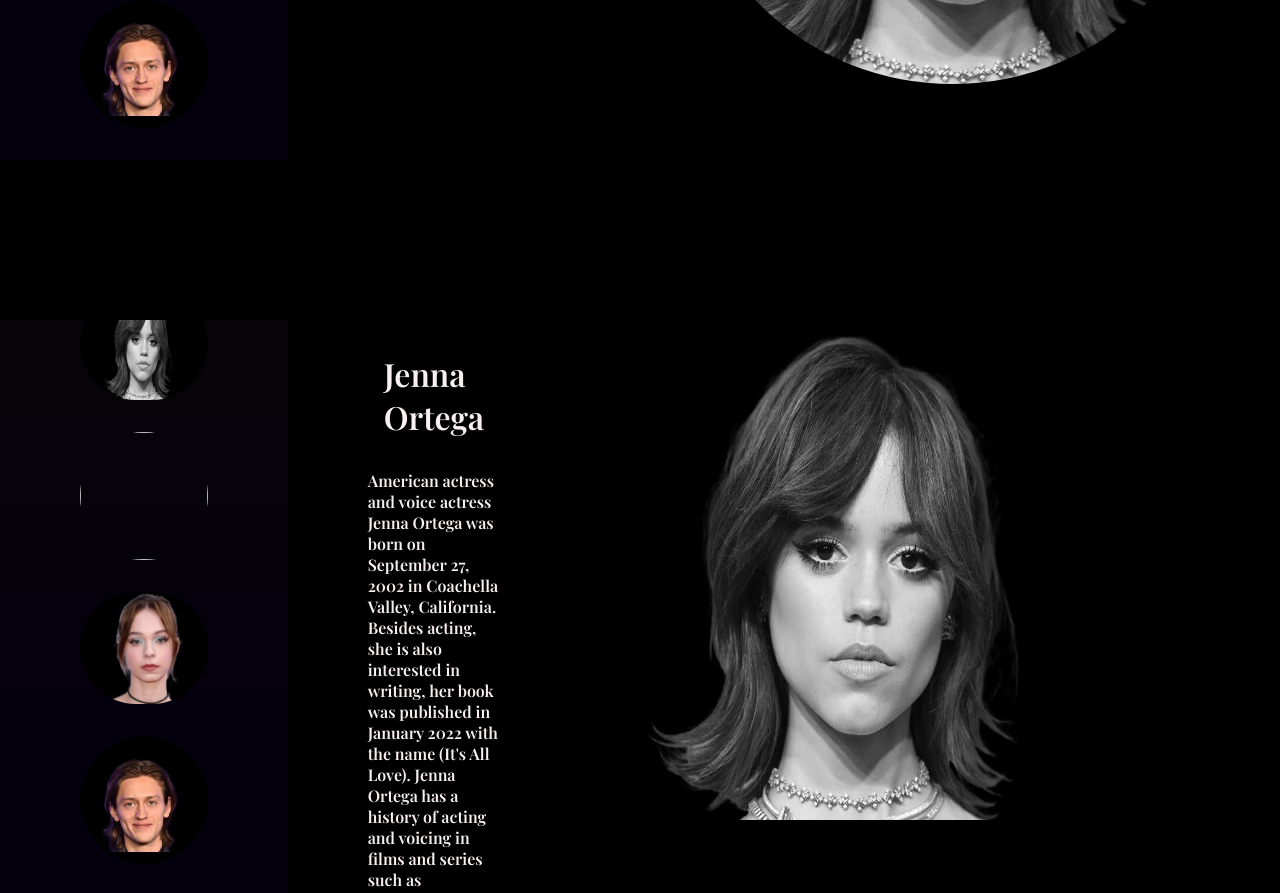
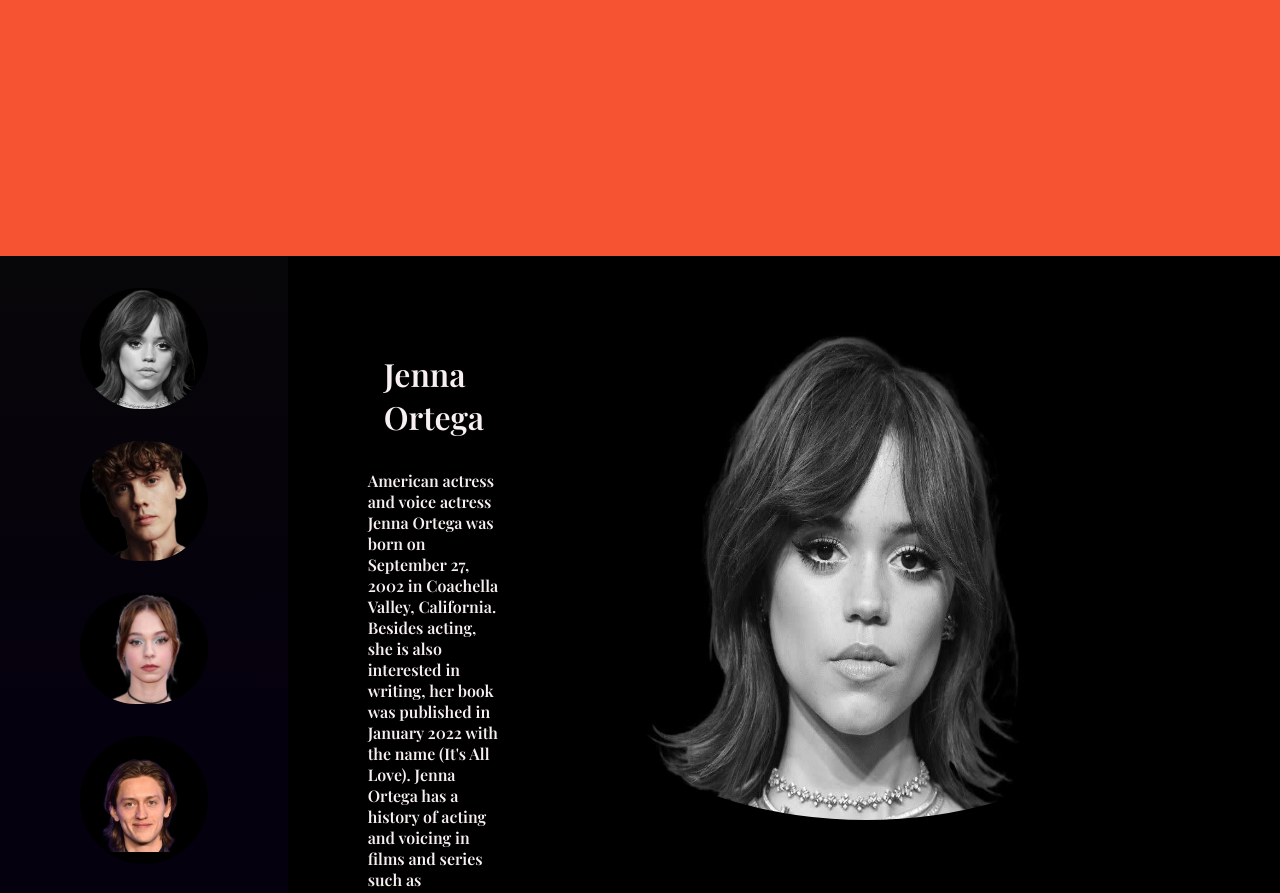
Before and after one commit to hanieh-danyali/Movie-Information-Website, a plain HTML site: page index.html in a window 1280 px wide. Shown: the part 960-1853 px from the top of the page. Drawn offline with Linux system fonts and the light colour scheme.

Commit message:
solve conflicts

```diff
--- a/index.html
+++ b/index.html
@@ -60,10 +60,12 @@
     <main class="main">
       <div class="slider">slider</div>
 
+
+
       <div class="intro_artists1">
         <div class="img_artists">
-          <img src="img/photo12811031123.jpg" alt="" class="img_actor1" />
-          <img src="img/photo12810941941.jpg" alt="" class="img_actor2" />
+          <img src="img/photo12814841522.jpg" alt="" class="img_actor1" />
+          <img src="img/photo12815550593.jpg" alt="" class="img_actor2" />
           <img src="img/photo12810731170.jpg" alt="" class="img_actor3" />
           <img src="img/photo12810941916.jpg" alt="" class="img_actor4" />
         </div>
@@ -88,16 +90,15 @@
               alt="artist"
               width="700"
               height="500"
+              class="image_actor"
             />
-            <!-- <div class="info__artists1 ">Lorem, ipsum dolor sit amet consectetur adipisicing elit. Sint velit, rerum error placeat dolores dicta, harum, itaque pariatur eaque molestiae sed nemo dolore. Asperiores corporis aliquam possimus unde, atque dolorem!</div> -->
-          </div>
         </div>
       </div>
     </main>
 
 
 
-<div class="intro_artists1 ">
+<!-- <div class="intro_artists1 ">
   <div class="img_artists">
     <img src="img/photo12814841522.jpg" alt=""  class="img_actor1">
     <img src="img/photo12815550593.jpg" alt="" class="img_actor2">
@@ -113,11 +114,11 @@
         <span><i class="fa-brands fa-square-instagram"></i></span>
     </div>
     <img src="img/photo12814841522.jpg" alt="artist" width="700" height="500" class="image_actor">
-    <!-- <div class="info__artists1 ">Lorem, ipsum dolor sit amet consectetur adipisicing elit. Sint velit, rerum error placeat dolores dicta, harum, itaque pariatur eaque molestiae sed nemo dolore. Asperiores corporis aliquam possimus unde, atque dolorem!</div> -->
-  </div>
+    <div class="info__artists1 ">Lorem, ipsum dolor sit amet consectetur adipisicing elit. Sint velit, rerum error placeat dolores dicta, harum, itaque pariatur eaque molestiae sed nemo dolore. Asperiores corporis aliquam possimus unde, atque dolorem!</div> -->
+  <!-- </div>
 </div>
-</div>
-     </main>
+</div> -->
+     <!-- </main> -->
 
 
     <!-- end main -->
@@ -127,6 +128,7 @@
       <div class="footer">footer</div>
     </footer>
     <!-- end footer -->
+
     <script src="script.js"></script>
   </body>
 </html>
```
Also changed, not shown: img/photo12674120332-ezgif.com-resize.jpg (deleted), img/photo12794960414.jpg (deleted).
